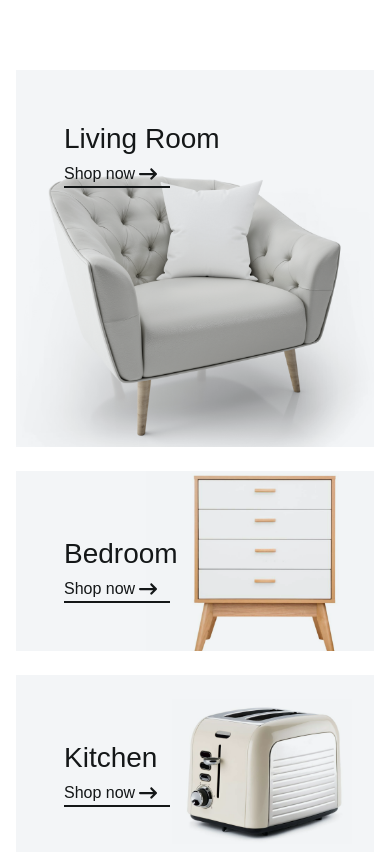
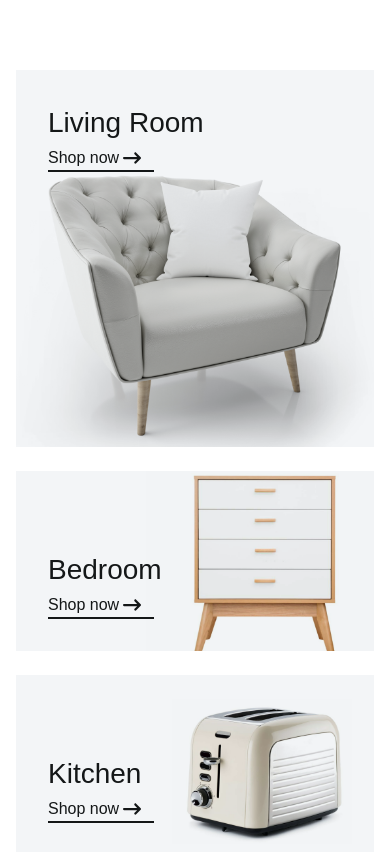
Before and after one commit to nrprosper/indoor-ecommerce, a React (Vite) app: page / in a window 390 px wide. Shown: the part 610-1462 px from the top of the page. Built offline with nearby package versions, Linux system fonts and the light colour scheme.

Commit message:
fixed padding on category card

```diff
--- a/src/Components/CategoryCard.tsx
+++ b/src/Components/CategoryCard.tsx
@@ -14,7 +14,7 @@ const CategoryCard = ({title, className, image}:CategoryCardProps) => {
             backgroundPosition: "center",
             backgroundRepeat: "no-repeat"
             }}
-            className={`${className} px-12 py-12 flex`}>
+            className={`${className} px-8 py-8 md:px-12 md:py-12 flex`}>
             <div>
                 <h3 className="text-theme-neutral-7 font-medium text-[1.75rem] md:text-4xl mb-0 md:mb-3">{title}</h3>
                 <Linkcta className="w-[106px] md:text-[1rem]" to={"/shop"}>Shop now</Linkcta>
```
